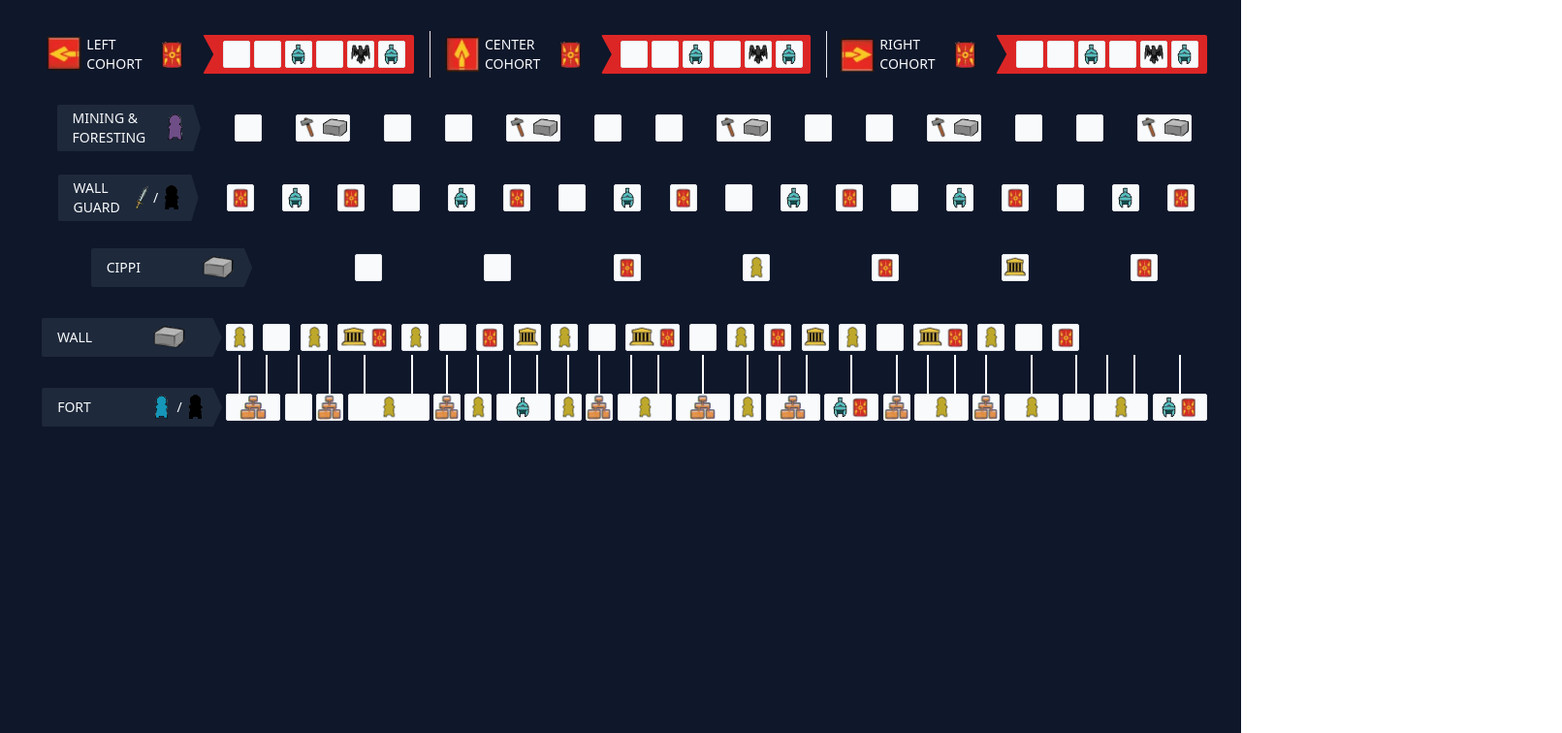
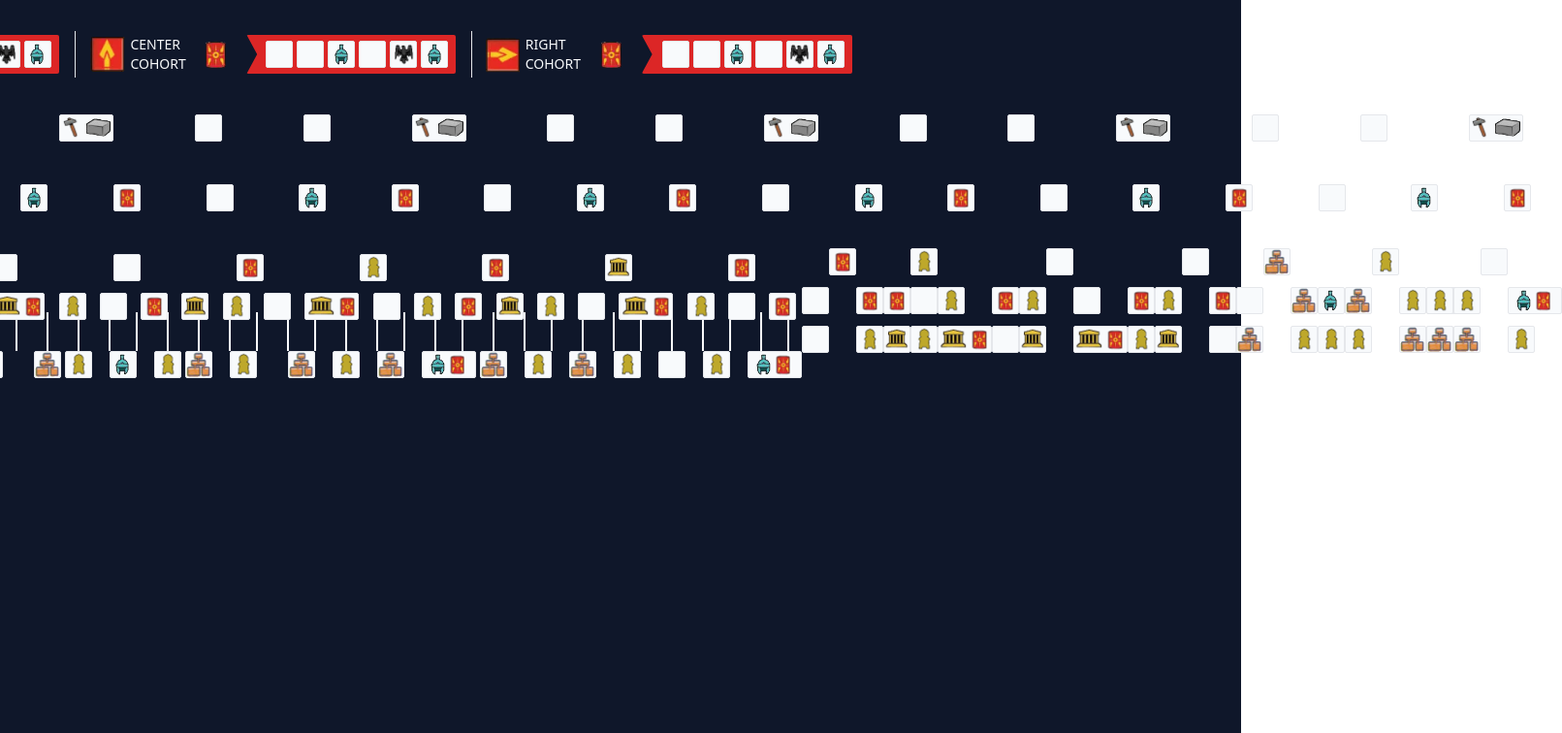
Before and after one commit to HTJin/hadrians-react, a React (Vite) app: page / in a window 1280 px wide. Shown: the top 756 px of the page at 97% size, 1611 px wide, since content can reach past the window. Built offline with nearby package versions, Linux system fonts and the light colour scheme.

Commit message:
rough draft, created experimental component

```diff
--- /dev/null
+++ b/src/components/CWF.tsx
@@ -0,0 +1,125 @@
+import { useState } from "react";
+import Resource from "../assets/Icons/Resource.png";
+import Builder from "../assets/Icons/Builder.png";
+import Soldier from "../assets/Icons/Soldier.png";
+import {
+  cippiIcons,
+  wallIcons,
+  fortIcons,
+  fortWidths,
+} from "./CippiWallFortIcons";
+import { ScribbleBox } from "./ScribbleBox";
+import Arrow from "./Arrow";
+import "./CippiWallFort.css";
+
+export const CWF = () => {
+  const [checkedCount, setCheckedCount] = useState(0);
+
+  const handleCheck = () => {
+    setCheckedCount(checkedCount + 1);
+  };
+
+  const handleUncheck = () => {
+    setCheckedCount(checkedCount - 1);
+  };
+
+  const renderScribbleBox = (icon: string[], index: number) => (
+    <ScribbleBox
+      key={index}
+      uncheckedIcons={icon}
+      checkable={index === checkedCount}
+      isRightMostChecked={index === checkedCount - 1}
+      onCheck={handleCheck}
+      onUncheck={handleUncheck}
+      width={Array.isArray(icon) && icon.length === 2 ? 2 : 1}
+    />
+  );
+
+  const Cippi = () => (
+    <div className="div52">
+      <div className="flex h-10 w-full items-center justify-around gap-x-1 rounded-sm pl-2">
+        <div
+          className="flex items-center rounded-sm bg-slate-800 px-4 py-1 text-sm uppercase"
+          style={{
+            clipPath: "polygon(95% 0, 100% 50%, 95% 100%, 0% 100%, 0% 0%)",
+          }}
+        >
+          <span className="w-24">Cippi</span>
+          <img src={Resource} alt="Resource" className="h-8" />
+        </div>
+        {cippiIcons.map(renderScribbleBox)}
+      </div>
+    </div>
+  );
+
+  const Wall = () => (
+    <div className="div51">
+      <div className="flex h-10 w-full items-center justify-around gap-x-1 rounded-sm pl-2">
+        <div
+          className="flex items-center rounded-sm bg-slate-800 px-4 py-1 text-sm uppercase"
+          style={{
+            clipPath: "polygon(95% 0, 100% 50%, 95% 100%, 0% 100%, 0% 0%)",
+          }}
+        >
+          <span className="w-24">Wall</span>
+          <img src={Resource} alt="Resource" className="h-8" />
+        </div>
+        {wallIcons.map(renderScribbleBox)}
+      </div>
+    </div>
+  );
+
+  const Fort = () => (
+    <div className="div50">
+      <div className="flex h-10 w-full items-center justify-around gap-x-1 rounded-sm pl-2">
+        <div
+          className="flex items-center rounded-sm bg-slate-800 px-4 py-1 text-sm uppercase"
+          style={{
+            clipPath: "polygon(95% 0, 100% 50%, 95% 100%, 0% 100%, 0% 0%)",
+          }}
+        >
+          <span className="w-24">Fort</span>
+          <img src={Builder} alt="Builder" className="mr-1 h-8" /> /
+          <img src={Soldier} alt="Soldier" className="ml-1 h-8" />
+        </div>
+        {fortIcons.map((icon, index) => (
+          <div className="flex flex-col items-center">
+            <Arrow width={fortWidths[index]} />
+            {renderScribbleBox(icon, index)}
+          </div>
+        ))}
+      </div>
+    </div>
+  );
+
+  return (
+    <div className="parent">
+      {Array.from({ length: 49 }).map((_, index) => (
+        <div className={`div${index + 1}`}>
+          {index < cippiIcons.length && (
+            <div className={`div${index + 1}`}>
+              {renderScribbleBox(cippiIcons[index], index)}
+            </div>
+          )}
+          {index >= cippiIcons.length &&
+            index < cippiIcons.length + wallIcons.length && (
+              <div className={`div${index + 1}`}>
+                {renderScribbleBox(wallIcons[index - cippiIcons.length], index)}
+              </div>
+            )}
+          {index >= cippiIcons.length + wallIcons.length && (
+            <div className={`div${index + 1}`}>
+              {renderScribbleBox(
+                fortIcons[index - (cippiIcons.length + wallIcons.length)],
+                index,
+              )}
+            </div>
+          )}
+        </div>
+      ))}
+      <Cippi />
+      <Wall />
+      <Fort />
+    </div>
+  );
+};
--- a/src/views/SheetLeft.tsx
+++ b/src/views/SheetLeft.tsx
@@ -1,7 +1,8 @@
 import { Cohorts } from "../components/Cohorts";
 import { MiningForesting } from "../components/MiningForesting";
 import { WallGuard } from "../components/WallGuard";
-import { CippiWallFort } from "../components/CippiWallFort";
+// import { CippiWallFort } from "../components/CippiWallFort";
+import { CWF } from "../components/CWF";
 
 export const SheetLeft = () => {
   return (
@@ -9,7 +10,8 @@ export const SheetLeft = () => {
       <Cohorts />
       <MiningForesting />
       <WallGuard />
-      <CippiWallFort />
+      {/* <CippiWallFort /> */}
+      <CWF />
     </div>
   );
 };
```
